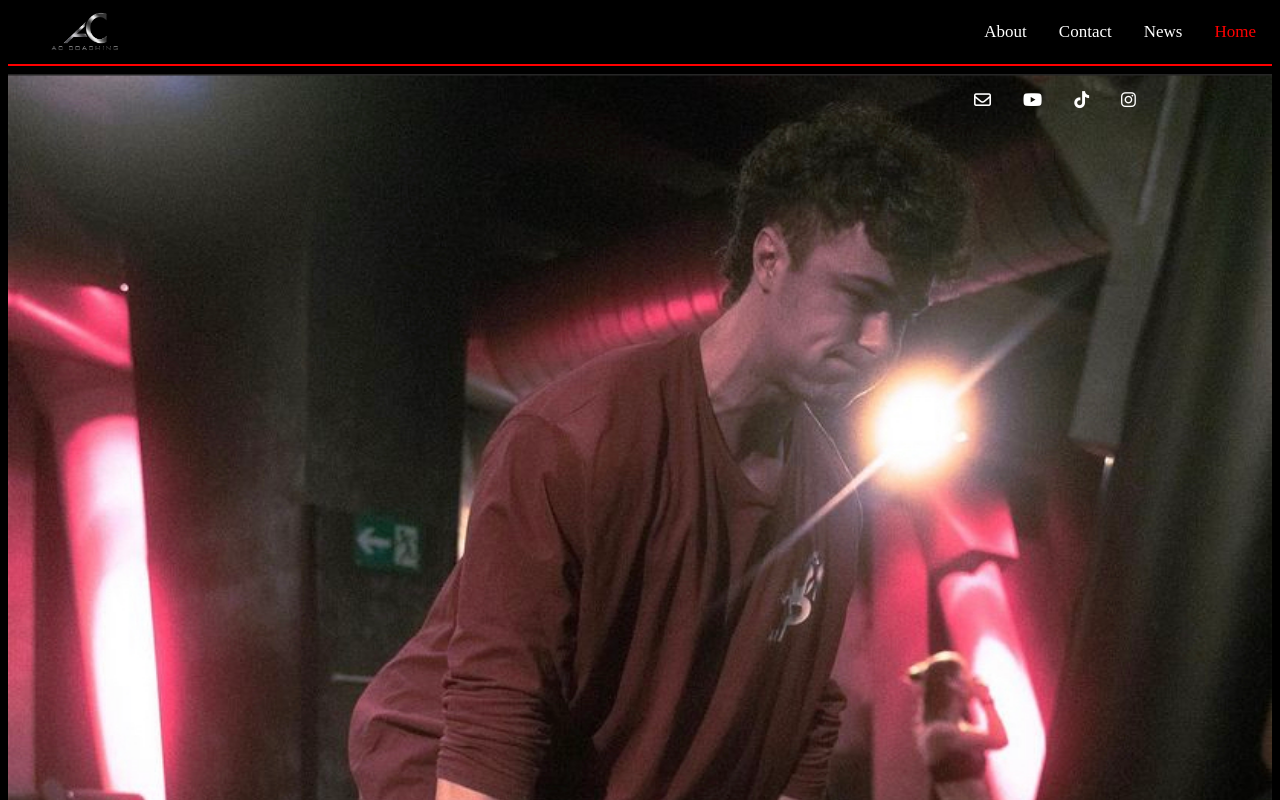
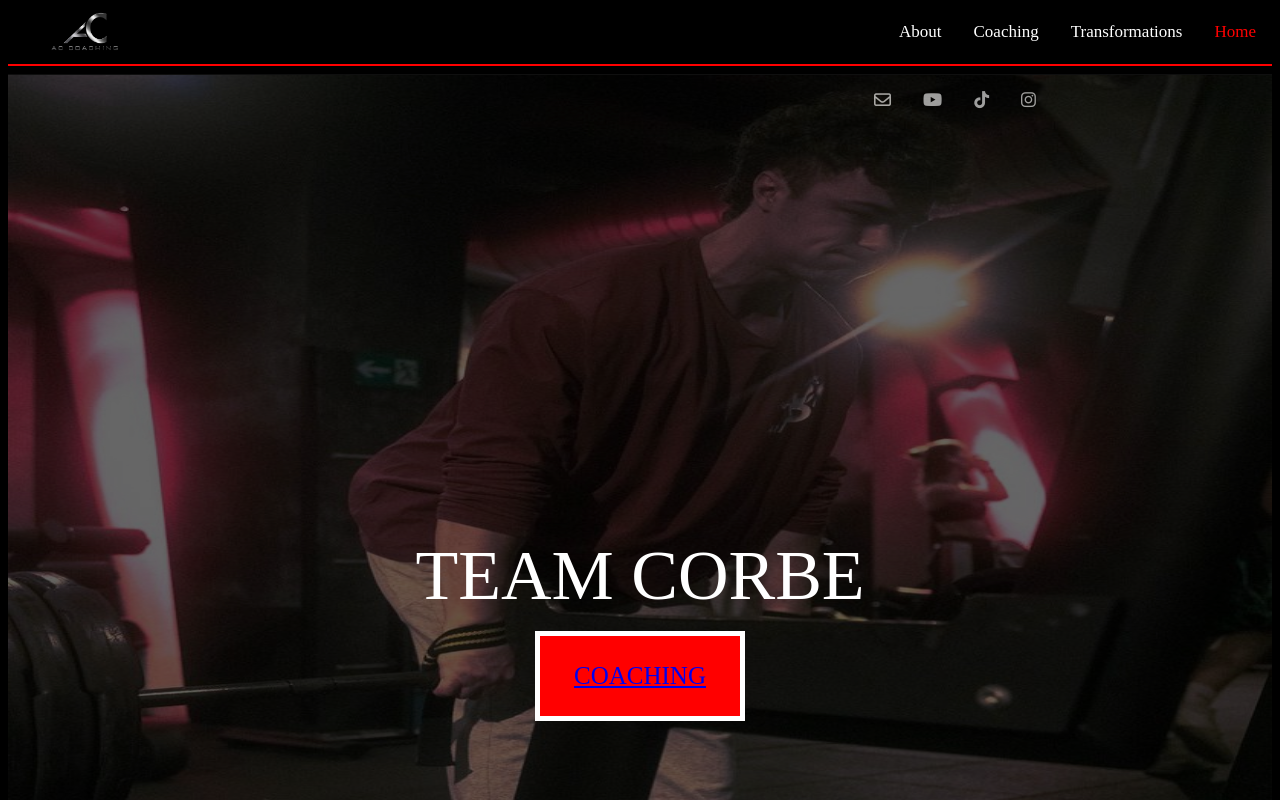
Before and after one commit to yemam/ACwebsite, a plain HTML site: page AC.html in a window 1280 px wide. Shown: the top 800 px of the page. Drawn offline with Linux system fonts and the light colour scheme.

Commit message:
0111.15.42

```diff
--- a/AC.html
+++ b/AC.html
@@ -8,10 +8,10 @@
 
 <body>
   <div class="topnav">
-    <a class="active" href="#home">Home</a>
-    <a href="#news">News</a>
-    <a href="#contact">Contact</a>
-    <a href="#about">About</a>
+    <a class="active" href="#Home">Home</a>
+    <a href="#Transformations">Transformations</a>
+    <a href="#Coaching">Coaching</a>
+    <a href="#About">About</a>
     <p>
       <a href="https://www.instagram.com/alessandrocorbellari_bb/">
 
@@ -37,8 +37,12 @@
   </div>
   <img class="logo" src="logo/logoACsilvertxt.png">
   <hr color="red">
-  <img class="sfondo1" src="foto sfondo/rdl.jpeg">
-  <h1 class="allinea">TEAM CORBE</h1>
-
+  <div class="teamcorbe">
+    <img class="sfondo1" src="foto sfondo/rdl.jpeg">
+    <div class="allinea">TEAM CORBE</div>
+    <div class="rectangle">
+      <a href="#Coaching">COACHING</a>
+    </div>
+  </div>
 </body>
 </html>
--- a/style.css
+++ b/style.css
@@ -4,10 +4,11 @@ body{
 
 .allinea{
   color: white;
-  text-align: center;
-  padding-top: 160px;
-  left: 13%;
-  font-size: 100px;
+  position: absolute;
+  top: 50%;
+  left: 50%;
+  transform: translate(-50%, -50%);
+  font-size: 70px;
 }
 
 /* Add a black background color to the top navigation */
@@ -51,12 +52,34 @@ p{
   overflow: hidden;
   position:absolute;
   bottom: 400px;
-  margin-left:950px;
+  margin-left:850px;
   font-size: 275px;
 }
 
 .sfondo1{
   width: 100%;
     max-width: 100%;
-    height: auto;
+    height: 1000px;
+    opacity: 40%;
 }
+
+.teamcorbe {
+  position: relative;
+  text-align: center;
+  color: white;
+}
+
+.rectangle {
+  position: absolute;
+  top: 60%;
+  left: 50%;
+  transform: translate(-50%, -50%);
+  width: 200px;
+  height: 80px;
+  background-color: #ff0000;
+  color: #fff;
+  text-align: center;
+  line-height: 80px;
+  font-size: 25px;
+  border: 5px solid #ffffff;
+}
```
